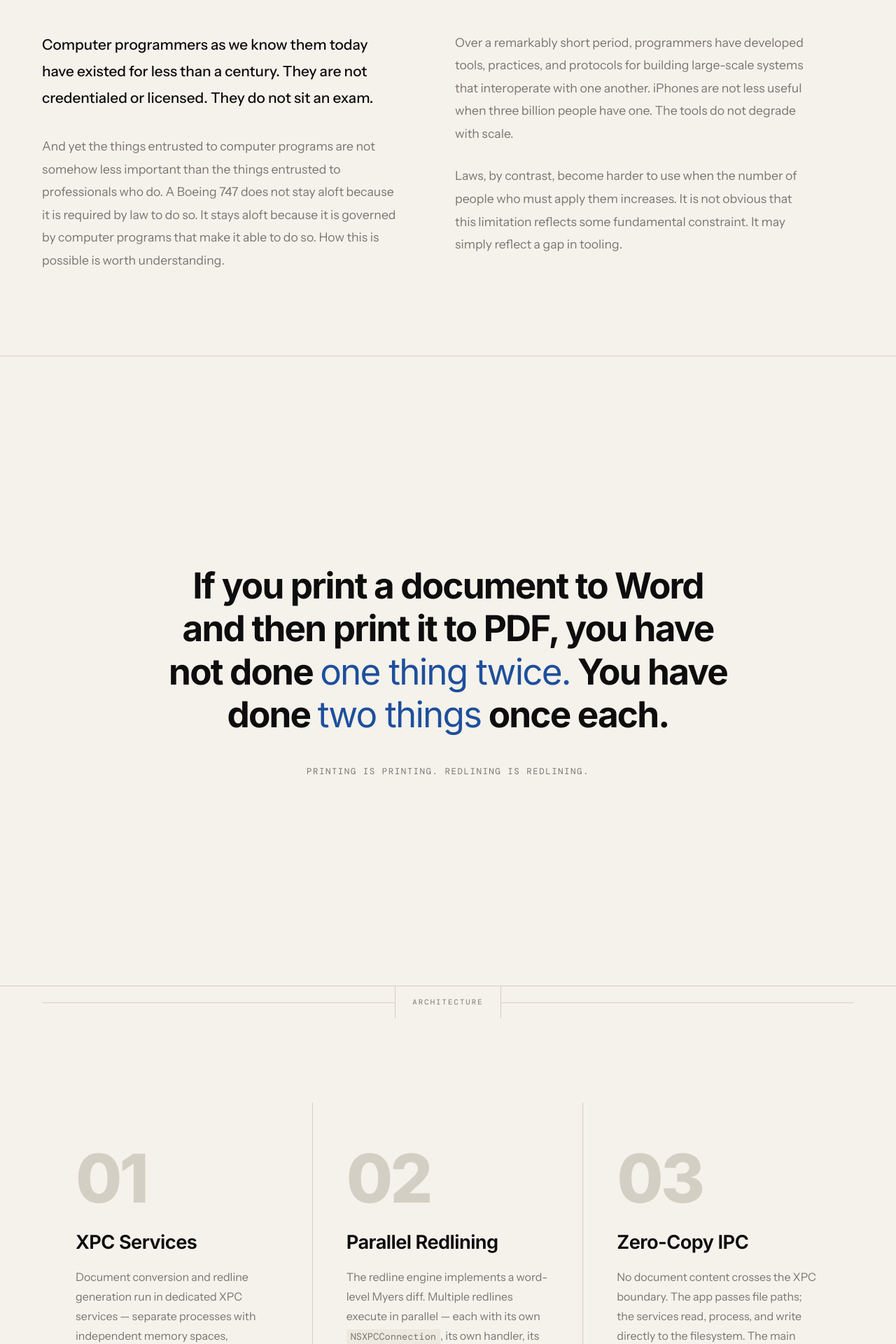
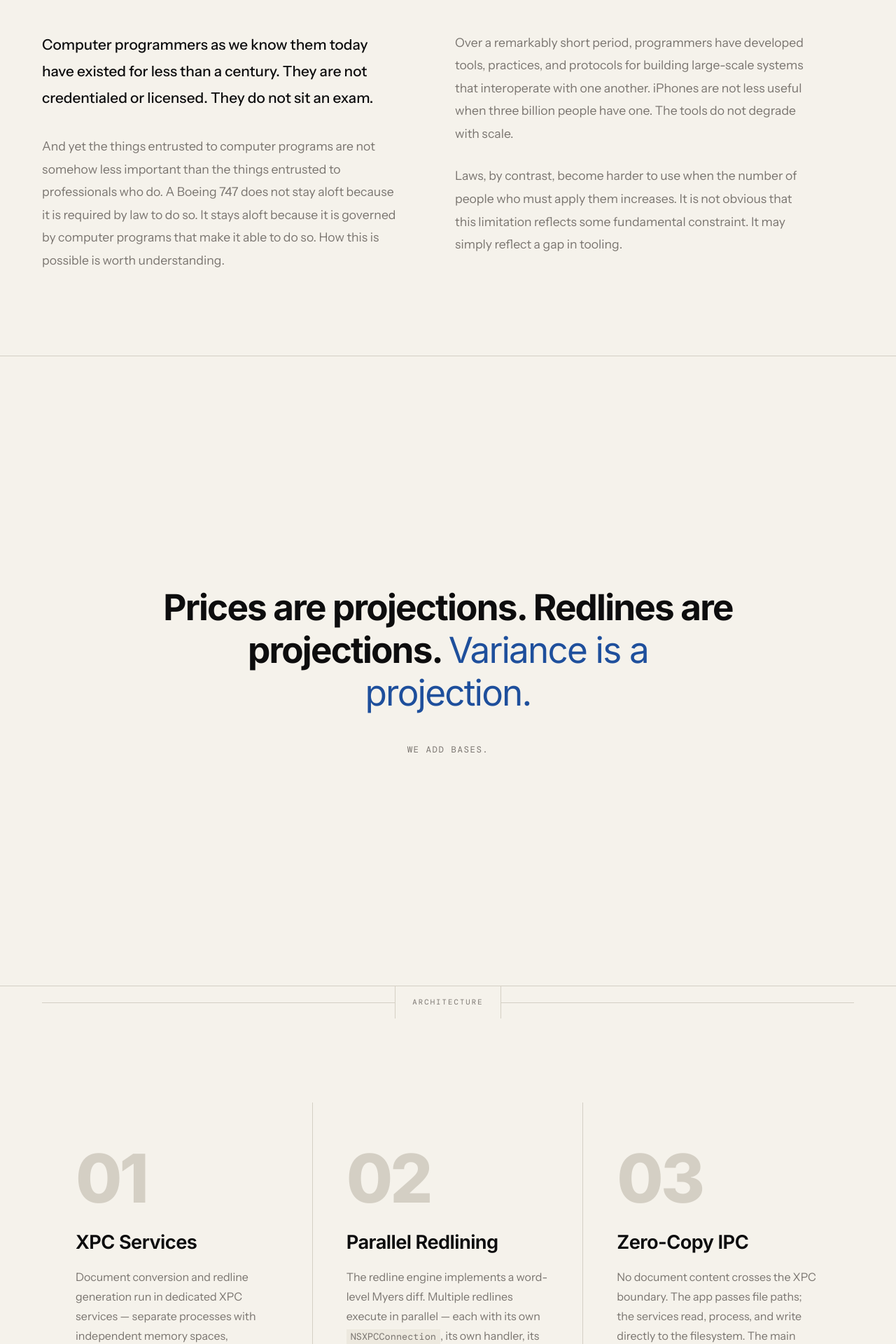
Before and after one commit to advocatesclose/redliner-site, a Jekyll site: the page index.html, which Jekyll copies as it is, in a window 1280 px wide. Shown: the part 2135-4055 px from the top of the page at 70% size. Built offline with Jekyll 4.4.1, drawn with Linux system fonts in a browser that asks for light colours; some web fonts are replaced.

Commit message:
Update content from publisher

```diff
--- a/index.html
+++ b/index.html
@@ -832,9 +832,9 @@
 <section class="statement snap-section reveal">
   <div class="statement-inner">
     <p class="statement-text">
-      If you print a document to Word and then print it to PDF, you have not done <em>one thing twice.</em> You have done <em>two things</em> once each.
+      Prices are projections. Redlines are projections. <em>Variance is a projection.</em>
     </p>
-    <p class="statement-sub">Printing is printing. Redlining is redlining.</p>
+    <p class="statement-sub">We add bases.</p>
   </div>
 </section>
 
```
